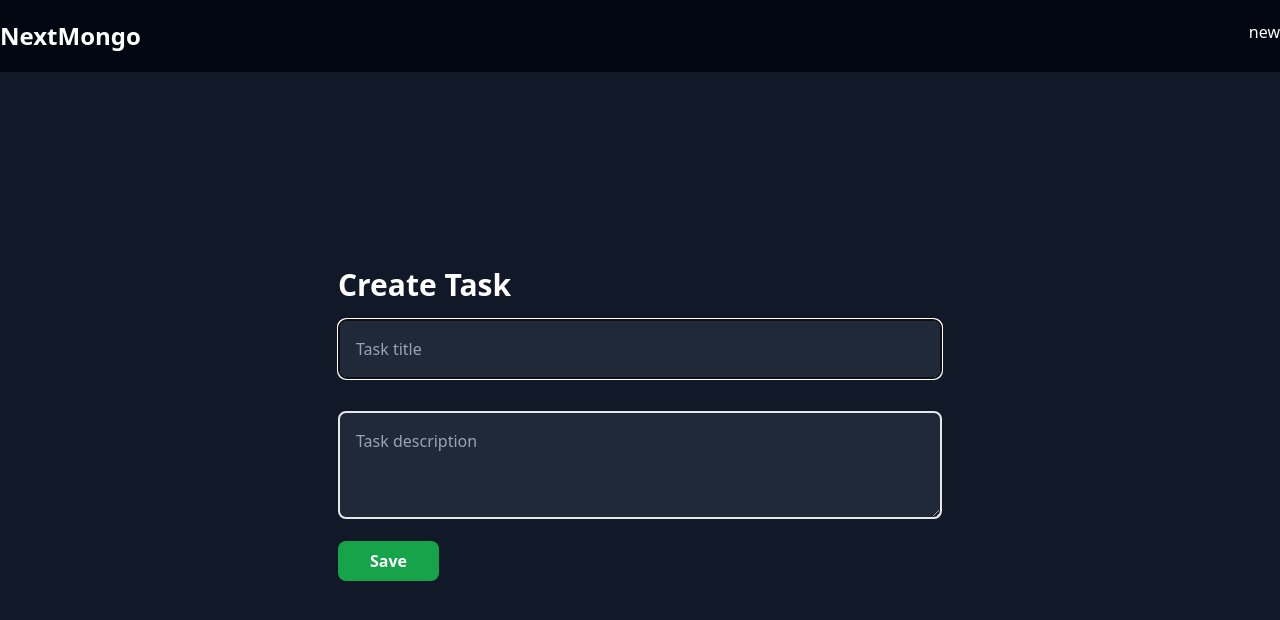
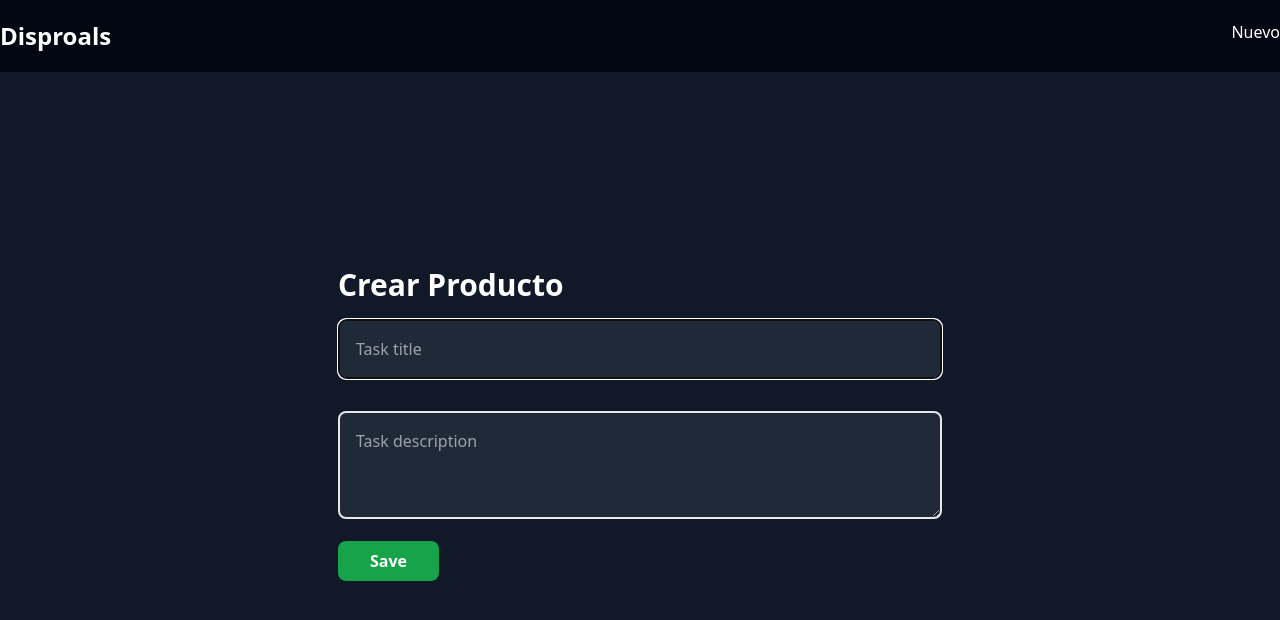
Before and after one commit to georgeinthehouse/listadeprecio1, a Next.js app: page /tasks/new in a window 1280 px wide. Shown: the top 620 px of the page. Built offline with nearby package versions, Linux system fonts and the light colour scheme.

Commit message:
Actualización a español 1

```diff
--- a/src/app/layout.jsx
+++ b/src/app/layout.jsx
@@ -2,7 +2,7 @@ import { Navbar } from "components/Navbar";
 import "../styles/globals.css";
 
 export const metadata = {
-  title: "NextMongo",
+  title: "Disproals",
   description: "NextMongo is a simple app to manage tasks.",
 }
 
--- a/src/app/tasks/new/page.jsx
+++ b/src/app/tasks/new/page.jsx
@@ -109,14 +109,14 @@ const NewTask = () => {
       <form onSubmit={handleSubmit}>
         <header className="flex justify-between">
           <h1 className="font-bold text-3xl">
-            {!params.id ? "Create Task" : "Update task"}
+            {!params.id ? "Crear Producto" : "Actualizar Producto"}
           </h1>
           {params.id && (
             <button
               className="bg-red-500 px-3 py-1 rounded-md"
               onClick={handleDelete}
             >
-              Delete
+              Borrar
             </button>
           )}
         </header>
--- a/src/components/Navbar.jsx
+++ b/src/components/Navbar.jsx
@@ -5,11 +5,11 @@ export const Navbar = () => {
     <nav className="bg-gray-950 py-5 mb-2">
       <div className="container px-10 md:px-0 mx-auto flex justify-between">
         <Link href="/">
-          <h1 className="text-2xl font-bold">NextMongo</h1>
+          <h1 className="text-2xl font-bold">Disproals</h1>
         </Link>
         <ul className="flex gap-x-4">
           <li>
-            <Link href="/tasks/new">new</Link>
+            <Link href="/tasks/new">Nuevo</Link>
           </li>
         </ul>
       </div>
```
